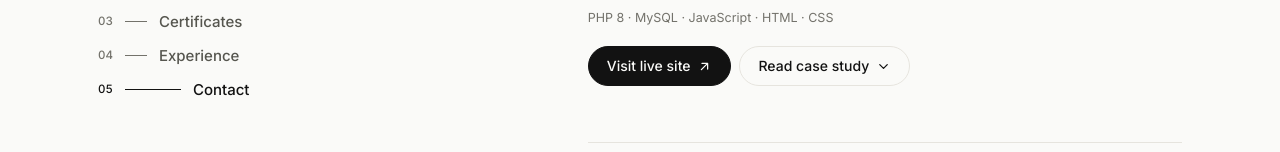
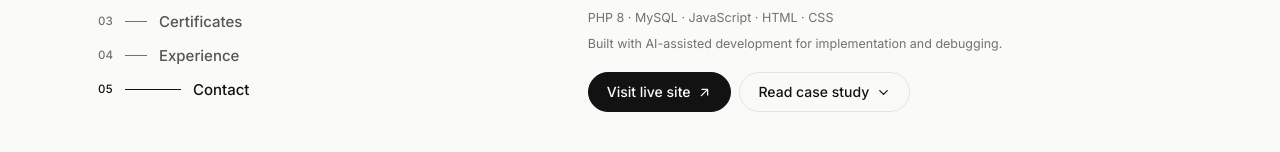
Before and after one commit to shincodez/Portfolio, a plain HTML site: page index.html in a window 1280 px wide. Shown: the part 648-800 px from the top of the page. Drawn offline with Linux system fonts and the light colour scheme.

Commit message:
Add short AI development note to Marketplace card

```diff
--- a/index.html
+++ b/index.html
@@ -361,6 +361,10 @@
                 <li>Light and dark mode</li>
               </ul>
               <p class="stackline">PHP 8 · MySQL · JavaScript · HTML · CSS</p>
+              <p class="devnote">
+                Built with AI-assisted development for implementation and
+                debugging.
+              </p>
               <div class="acts">
                 <a
                   class="btn p"
```
